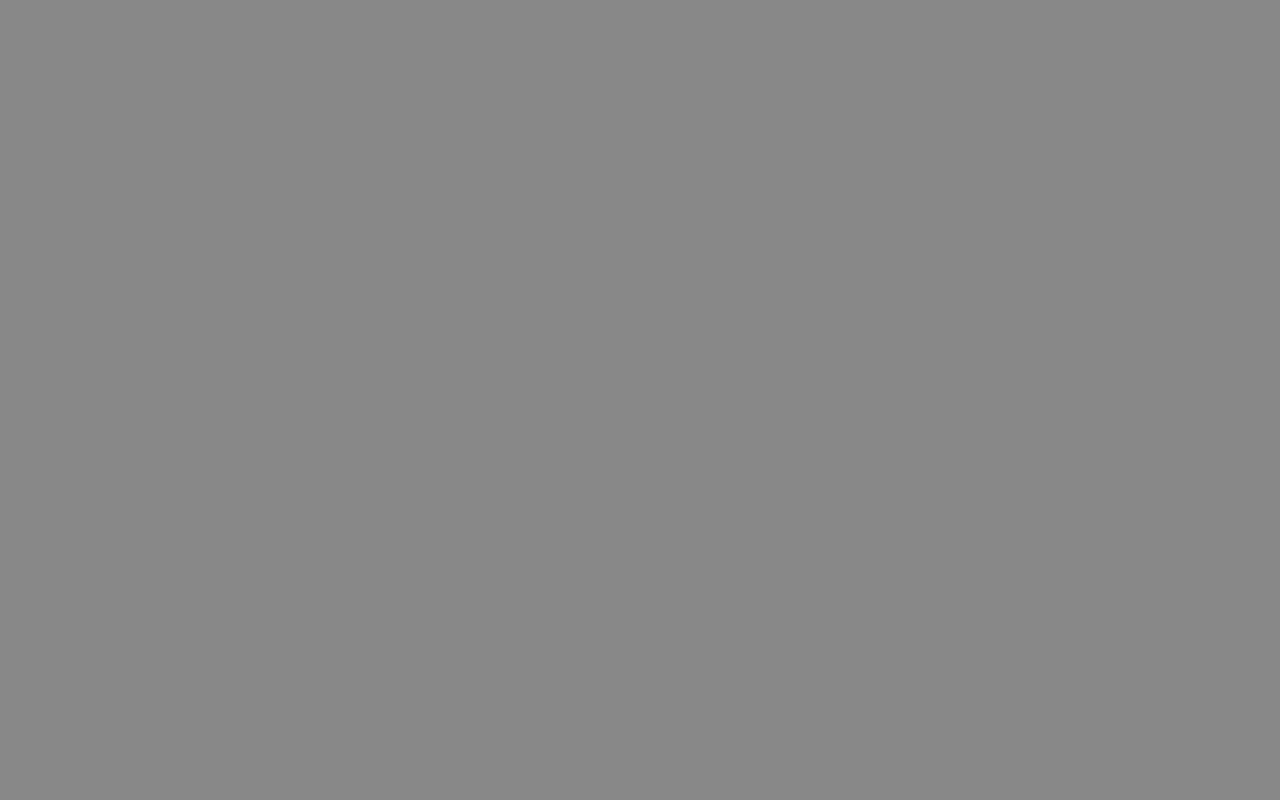
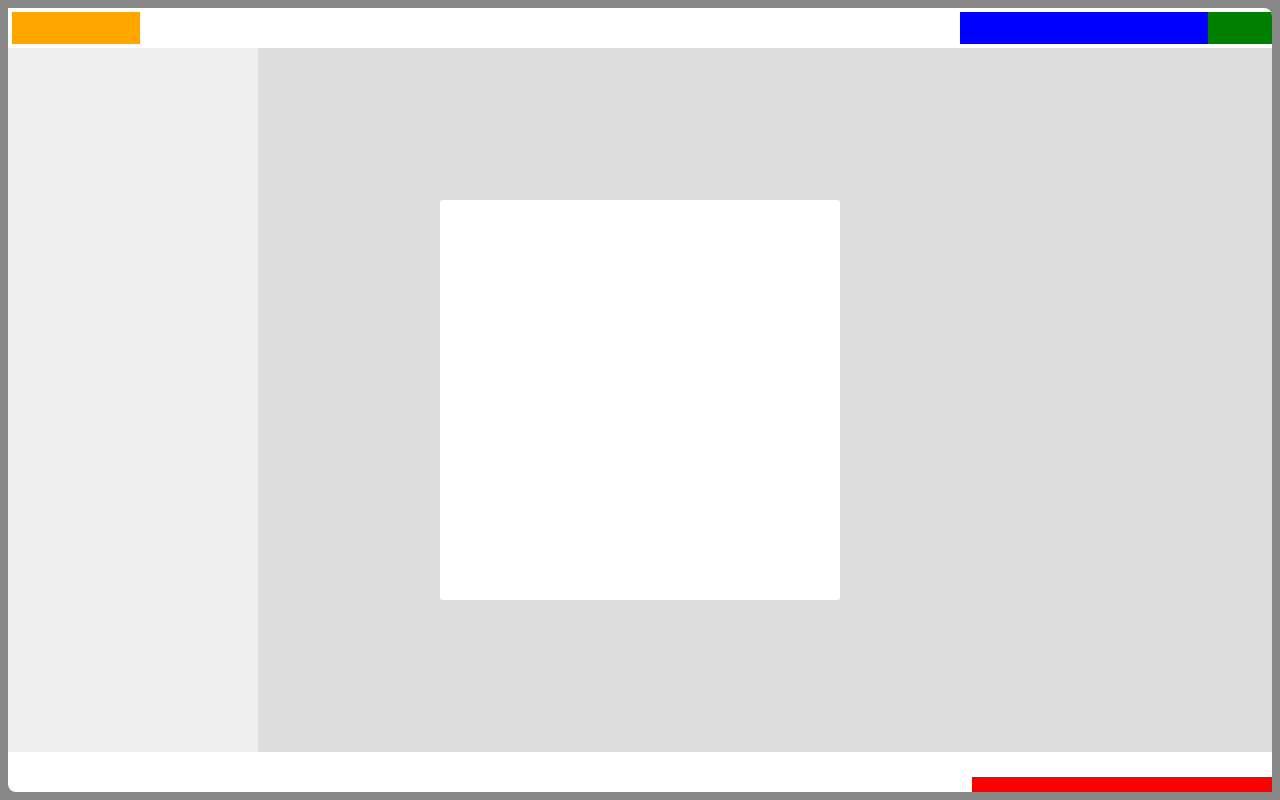
Before and after one commit to lseyesl/learn_singleWebApp, a plain HTML site: page chapter3/layout.html in a window 1280 px wide. Drawn offline with Linux system fonts and the light colour scheme.

Commit message:
commit chapter3

```diff
--- a/chapter3/layout.html
+++ b/chapter3/layout.html
@@ -4,8 +4,108 @@
 	<meta charset="UTF-8">
 	<title>html layout</title>
 	<link rel="stylesheet" href="css/spa.css" type="text/css" />
+	<style type="text/css">
+		.spa-shell-head,.spa-shell-head-logo,.spa-shell-head-acct,
+		.spa-shell-head-search,.spa-shell-main,.spa-shell-main-nav,
+		.spa-shell-main-content,.spa-shell-foot,.spa-shell-chat,
+		.spa-shell-modal{
+			position:absolute;
+		}
+		.spa-shell-head {
+			top:0;
+			left:0;
+			right:0;
+			height:40px;
+		}
+		.spa-shell-head-logo {
+			top:4px;
+			left:4px;
+			height:32px;
+			width:128px;
+			background:orange;
+		}
+		.spa-shell-head-acct {
+			top:4px;
+			right:0;
+			width:64px;
+			height:32px;
+			background:green;
+		}
+		.spa-shell-head-search {
+			top:4px;
+			right:64px;
+			width:248px;
+			height:32px;
+			background:blue;
+		}
+		.spa-shell-main {
+			top:40px;
+			left:0;
+			bottom:40px;
+			right:0;
+		}
+		.spa-shell-main-content,
+		.spa-shell-main-nav {
+			top:0;
+			bottom:0;
+		}
+		.spa-shell-main-nav {
+			width:250px;
+			background:#eee;
+		}
+		.spa-x-closed .spa-shell-main-nav {
+			width:0;
+		}
+		.spa-shell-main-content {
+			left:250px;
+			right:0;
+			background:#ddd;
+		}
+		.spa-x-closed .spa-shell-main-content {
+			left:0;
+		}
+		.spa-shell-foot {
+			bottom:0;
+			left:0;
+			right:0;
+			height:40px;
+		}
+		.spa-shell-chat {
+			bottom:0;
+			right:0;
+			width:300px;
+			height:15px;
+			background:red;
+			z-index:1;
+		}
+		.spa-shell-modal {
+			margin-top:-200px;
+			margin-left:-200px;
+			top:50%;
+			left:50%;
+			width:400px;
+			height:400px;
+			background:#fff;
+			border-radius:3px;
+			z-index:2;
+		}
+	</style>
 </head>
 <body>
+	<div id="spa">
+		<div class="spa-shell-head">
+			<div class="spa-shell-head-logo"></div>
+			<div class="spa-shell-head-acct"></div>
+			<div class="spa-shell-head-search"></div>
+		</div>
+		<div class="spa-shell-main">
+			<div class="spa-shell-main-nav"></div>
+			<div class="spa-shell-main-content"></div>
+		</div>
+		<div class="spa-shell-foot"></div>
+		<div class="spa-shell-chat"></div>
+		<div class="spa-shell-modal"></div>
 
+	</div>
 </body>
 </html>
```
Also changed, not shown: 1 other file.
